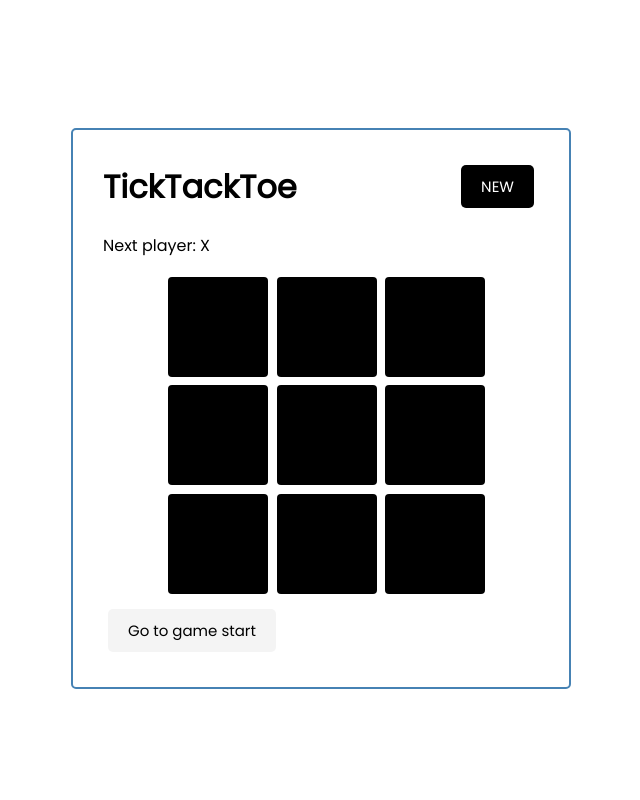
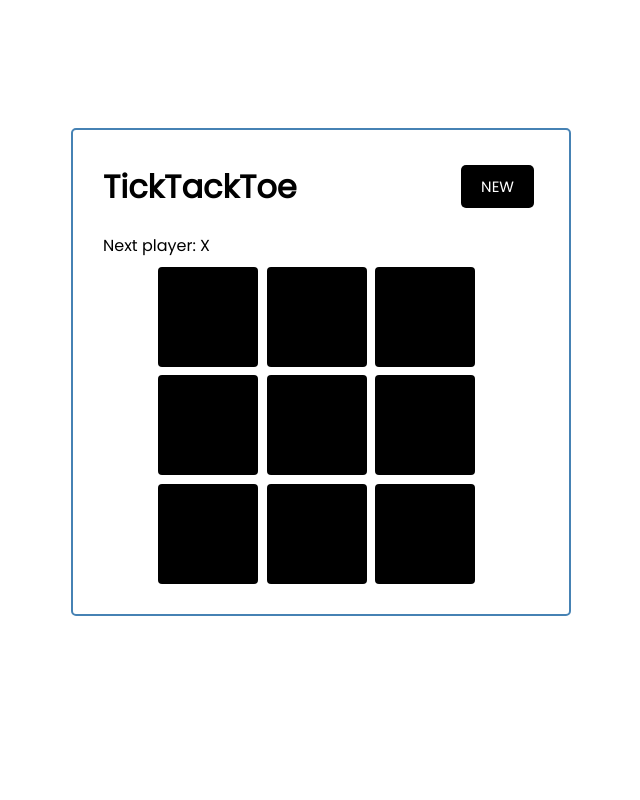
Before and after one commit to JTiefnig/reactGame, a React (Create React App) app: page / in a window 1280 px wide. Shown: the top 800 px of the page, without its empty margins (319-959 px from the left). Built offline with nearby package versions, Linux system fonts and the light colour scheme.

Commit message:
frist commit on new remote

```diff
--- a/src/App.js
+++ b/src/App.js
@@ -99,20 +99,22 @@ class App extends React.Component {
     });
 
     return (
+      <>
         <div className="container">
+          <div className="gameContainer">
             <Header onClick={() => this.clearBoard()} text="TickTackToe" />
             <div>{status}</div>
             <Board
               squares={current.squares}
               onClick={(i) => this.handleClick(i)}
             ></Board>
+          </div>
+        </div>
 
-        <div className="game-info">
-          <div className="historyBox">
+        <div className="historyContainer">
           <ol>{moves}</ol>
         </div>
-        </div>
-      </div>
+      </>
     );
   }
 }
--- a/src/components/Board.jsx
+++ b/src/components/Board.jsx
@@ -17,6 +17,13 @@ class Square extends React.Component {
 }
 
 class Board extends React.Component {
+  constructor(props) {
+    super(props);
+    this.state = {
+      value: null,
+    };
+  }
+
   renderSquare(i) {
     return (
       <Square
--- a/src/index.css
+++ b/src/index.css
@@ -12,11 +12,8 @@ body {
 
 .container {
   max-width: 500px;
+  height: 100vh;
   margin: 10% auto;
-  overflow: auto;
-  min-height: 300px;
-  padding: 30px;
-  border-radius: 5px;
 }
 
 .header {
@@ -40,9 +37,17 @@ body {
   font-family: inherit;
 }
 
+.btn:hover {
+  transform: scale(1.05);
+  transition: all 0.3s ease;
+}
+
+.square:hover {
+  transform: scale(1.05);
+  transition: all 0.3s ease;
+}
+
 .Board {
-  width: 100%;
-  margin: 10px;
 }
 
 .status {
@@ -145,25 +150,38 @@ footer {
   text-align: center;
 }
 
-.historyBox {
-  border-right: 4px;
-  border-color: gray;
-  margin: 40 px;
-  padding: 15 px;
+.historyContainer {
+  padding: 15px;
+  max-width: 400px;
+  margin: 0 auto;
+
+  border: 1px solid black;
+
+  display: flex;
+  flex-direction: column;
 }
 
 .historyButton {
   display: inline-block;
-  background: #f4f4f4;
-  color: black;
   border: none;
-  padding: 10px 20px;
-  margin: 5px;
+  background: #a8a8a8;
+
   border-radius: 5px;
-  cursor: pointer;
+  width: 100%;
+
+  padding: 5px;
   text-decoration: none;
+  margin: 3px;
   font-size: 15px;
+  text-align: center;
   font-family: inherit;
+}
+
+.gameContainer {
+  overflow: auto;
+  min-height: 300px;
+  padding: 30px;
+  border-radius: 5px;
 }
 
 ol {
@@ -173,7 +191,7 @@ ol {
 }
 
 @media screen and (min-width: 600px) {
-  .container {
+  .gameContainer {
     border: 2px solid steelblue;
   }
 }
```
Lines whose indentation alone changed are shown as unchanged.
